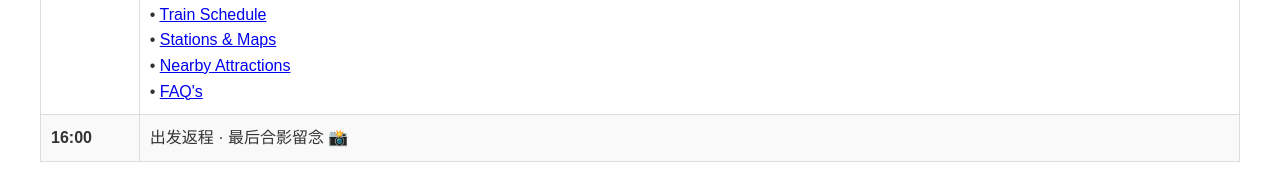
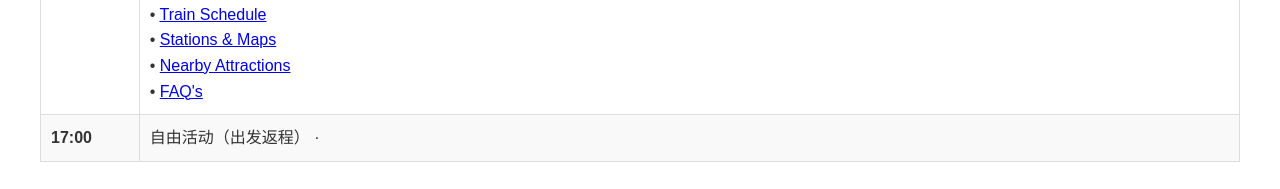
Before and after one commit to aiuserchao/fellowship_outing, a plain HTML site: page index.html in a window 1280 px wide. Shown: the part 1679-1868 px from the top of the page. Drawn offline with Linux system fonts and the light colour scheme.

Commit message:
Update second day schedule: change 16:00 departure to 17:00 free activity (departure)

```diff
--- a/index.html
+++ b/index.html
@@ -76,7 +76,7 @@ Upper Boardwalk 短且平坦，推车可达最佳观景台</td></tr>
 • <a href="https://www.cvsr.org/plan-your-visit/nearby-attractions" target="_blank">Nearby Attractions</a><br>
 • <a href="https://www.cvsr.org/plan-your-visit/faq" target="_blank">FAQ's</a>
 </td></tr>
-<tr><td><strong>16:00</strong></td><td>出发返程 · 最后合影留念 📸</td></tr>
+<tr><td><strong>17:00</strong></td><td>自由活动（出发返程） ·</td></tr>
 </table>
 
 <h2>🏨 酒店信息</h2>
```
